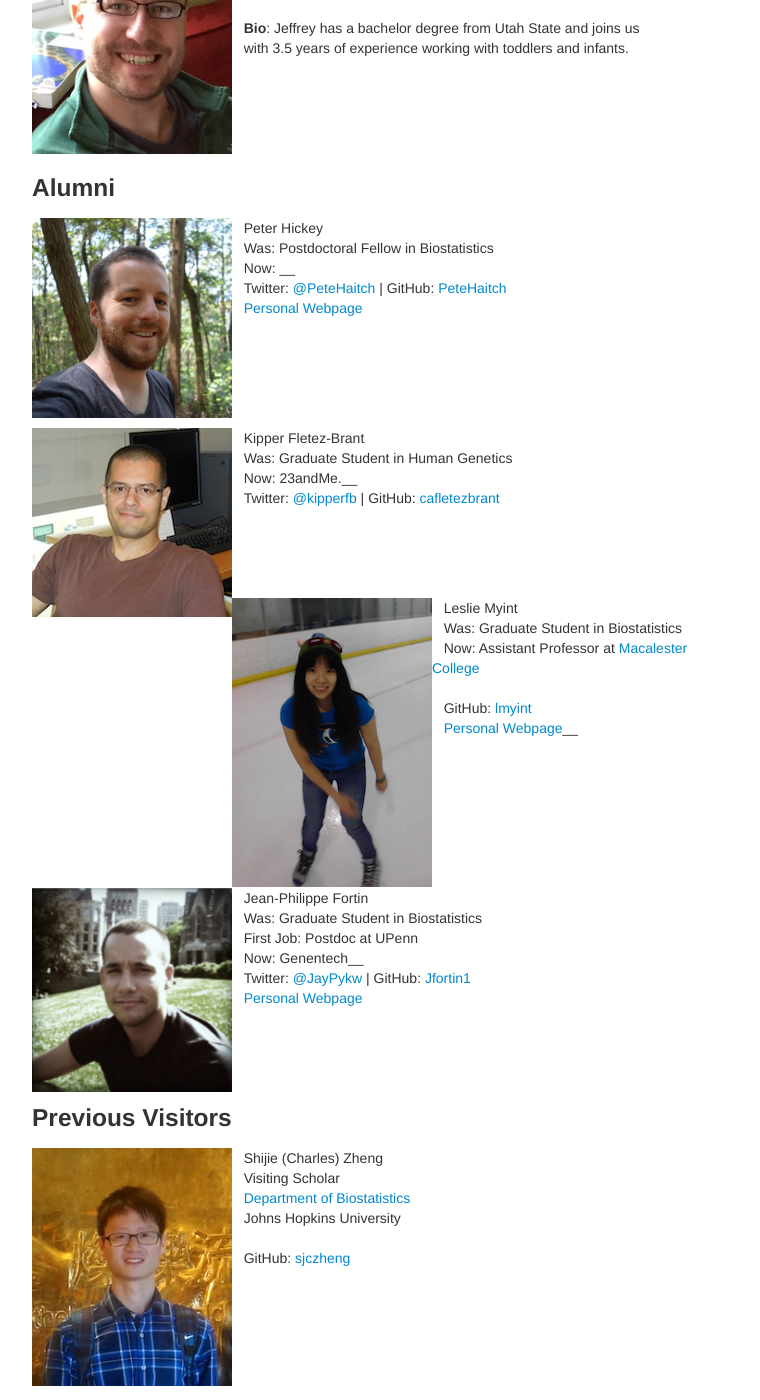
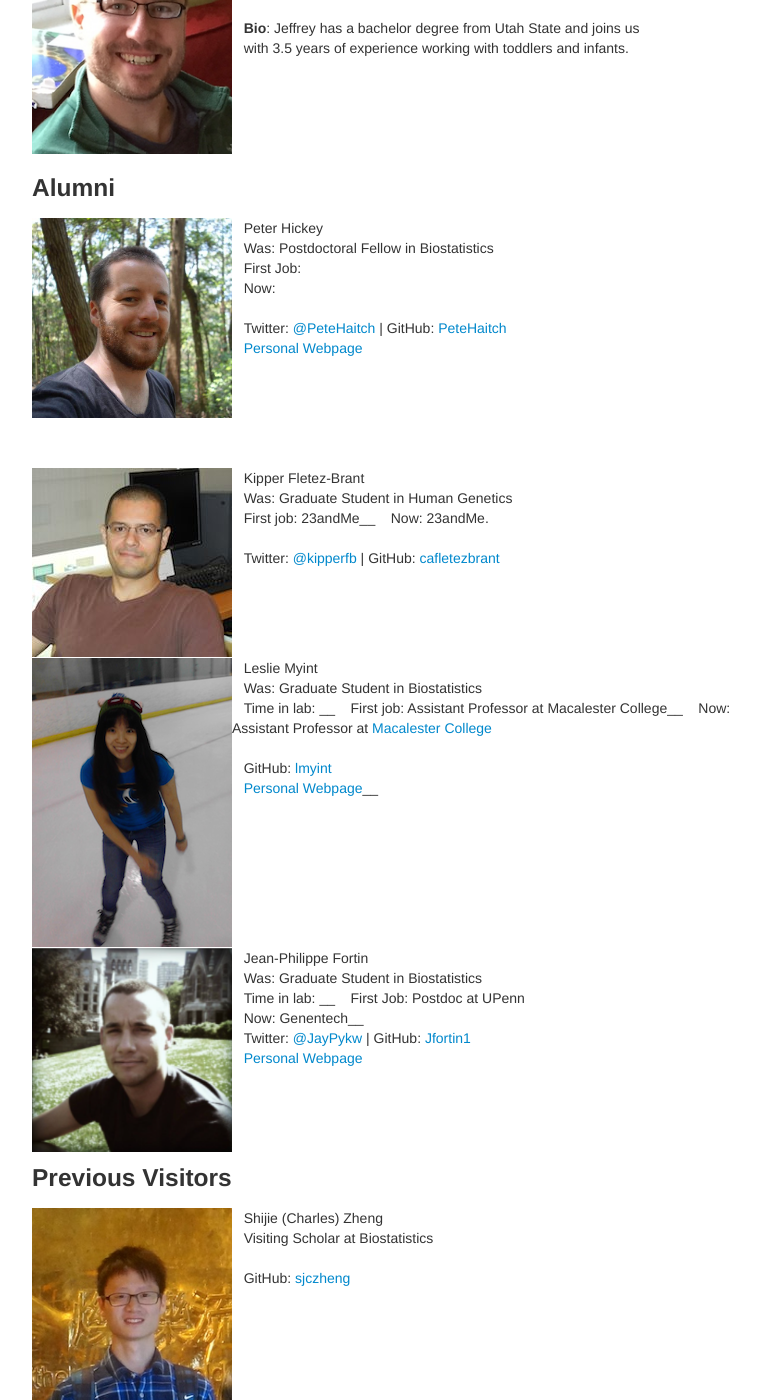
Before and after one commit to hansenlab/hansenlab.github.io, a Jekyll site: the page built from 01-people.md, in a window 1280 px wide and 1400 px high, scrolled down 764 px. Shown: the whole window, without its empty margins (258-1018 px from the left). Built offline with Jekyll 4.4.1, drawn with Linux system fonts in a browser that asks for light colours.

Commit message:
personal

```diff
--- a/01-people.md
+++ b/01-people.md
@@ -51,7 +51,8 @@ GitHub: [kasperdanielhansen](https://github.com/kasperdanielhansen)
 <img alt="Peter Hickey" align="left" src="media/people/phickey.jpg" width="200" height="200"/>
 &nbsp;&nbsp;&nbsp;Peter Hickey
 &nbsp;&nbsp;&nbsp;Was: Postdoctoral Fellow in Biostatistics
-&nbsp;&nbsp;&nbsp;Now: __
+&nbsp;&nbsp;&nbsp;First Job:
+&nbsp;&nbsp;&nbsp;Now:
 <br>
 &nbsp;&nbsp;&nbsp;Twitter: [@PeteHaitch](https://twitter.com/PeteHaitch) |
 GitHub: [PeteHaitch](https://github.com/PeteHaitch)
@@ -61,7 +62,8 @@ GitHub: [PeteHaitch](https://github.com/PeteHaitch)
 <img alt="Kipper Fletez-Brant" align="left" src="media/people/kipper.jpg" width="200" height="200"/>
 &nbsp;&nbsp;&nbsp;Kipper Fletez-Brant
 &nbsp;&nbsp;&nbsp;Was: Graduate Student in Human Genetics
-&nbsp;&nbsp;&nbsp;Now: 23andMe.__
+&nbsp;&nbsp;&nbsp;First job: 23andMe__
+&nbsp;&nbsp;&nbsp;Now: 23andMe.
 <br>
 &nbsp;&nbsp;&nbsp;Twitter: [@kipperfb](https://twitter.com/kipperfb) | GitHub: [cafletezbrant](https://github.com/cafletezbrant)
 <br><br><br><br>
@@ -69,6 +71,8 @@ GitHub: [PeteHaitch](https://github.com/PeteHaitch)
 <img alt="Leslie Myint" align="left" src="media/people/myint.jpg" width="200" height="200"/>
 &nbsp;&nbsp;&nbsp;Leslie Myint
 &nbsp;&nbsp;&nbsp;Was: Graduate Student in Biostatistics
+&nbsp;&nbsp;&nbsp;Time in lab: __
+&nbsp;&nbsp;&nbsp;First job: Assistant Professor at Macalester College__
 &nbsp;&nbsp;&nbsp;Now: Assistant Professor at [Macalester College](https://www.macalester.edu/mscs/facultystaff/leslie-myint/)
 <br>
 &nbsp;&nbsp;&nbsp;GitHub: [lmyint](https://github.com/lmyint)
@@ -78,6 +82,7 @@ GitHub: [PeteHaitch](https://github.com/PeteHaitch)
 <img alt="Jean-Philippe Fortin" align="left" src="media/people/fortin.png" width="200" height="200"/>
 &nbsp;&nbsp;&nbsp;Jean-Philippe Fortin
 &nbsp;&nbsp;&nbsp;Was: Graduate Student in Biostatistics
+&nbsp;&nbsp;&nbsp;Time in lab: __
 &nbsp;&nbsp;&nbsp;First Job: Postdoc at UPenn
 &nbsp;&nbsp;&nbsp;Now: Genentech__
 <br>
@@ -90,9 +95,7 @@ GitHub: [Jfortin1](https://github.com/Jfortin1)
 
 <img alt="Charles Zheng" align="left" src="media/people/czheng.jpg" width="200" height="200"/>
 &nbsp;&nbsp;&nbsp;Shijie (Charles) Zheng
-&nbsp;&nbsp;&nbsp;Visiting Scholar
-&nbsp;&nbsp;&nbsp;[Department of Biostatistics](http://www.biostat.jhsph.edu)
-&nbsp;&nbsp;&nbsp;Johns Hopkins University
+&nbsp;&nbsp;&nbsp;Visiting Scholar at Biostatistics
 <br>
 &nbsp;&nbsp;&nbsp;GitHub: [sjczheng](https://github.com/sjczheng)
-<br><br><br><br><br>
+<br><br><br><br><br><br><br>
```
